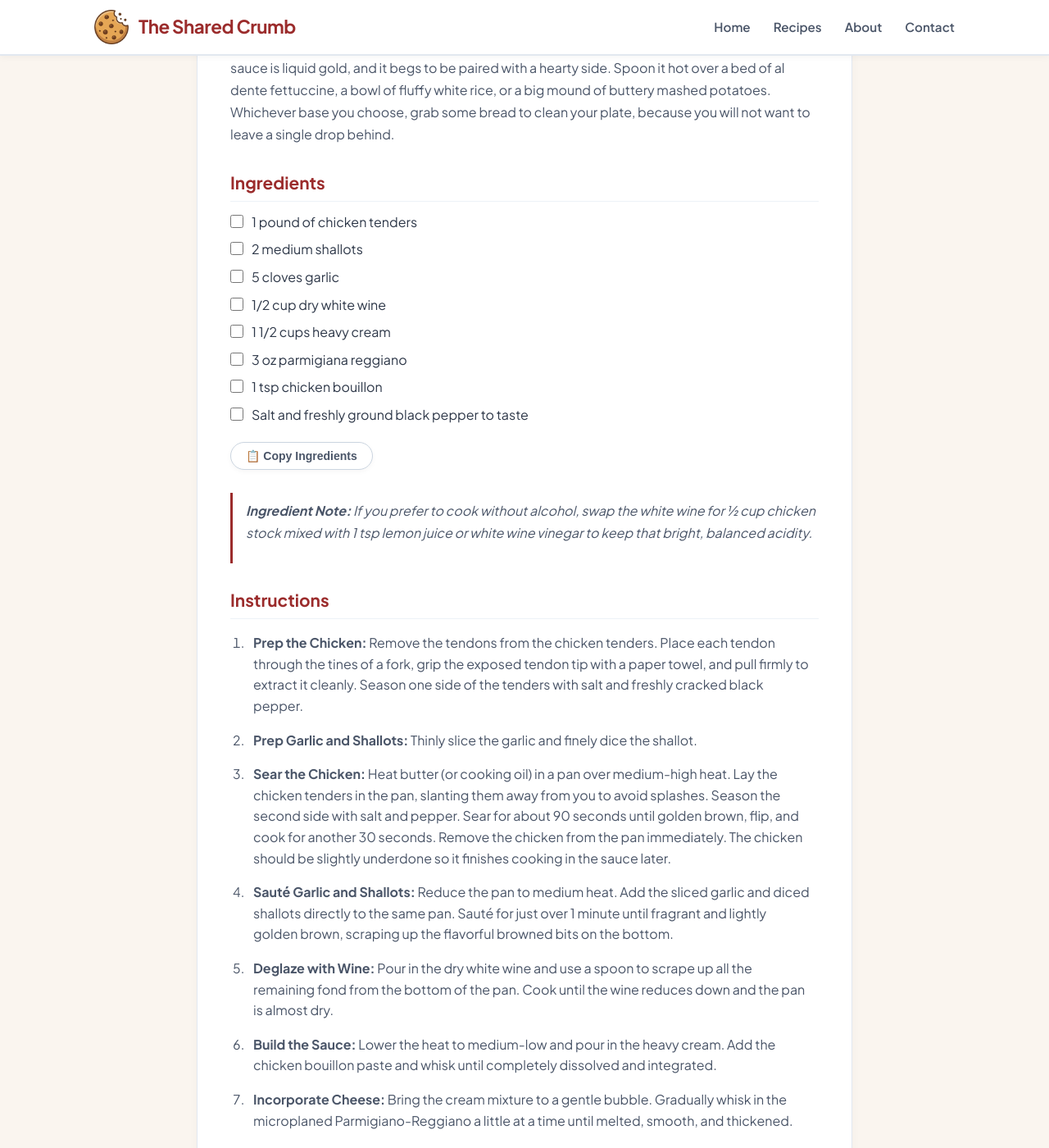
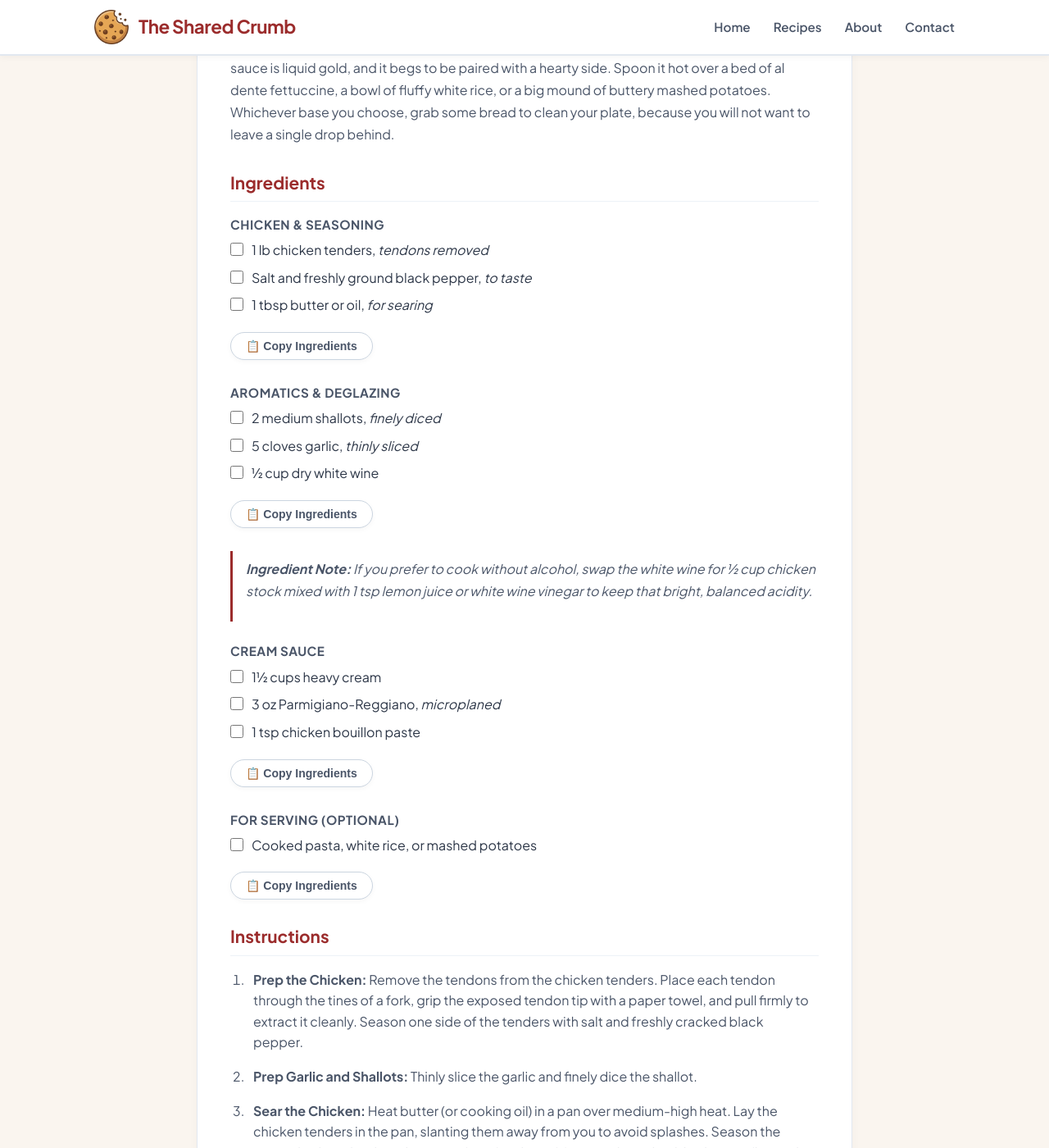
Before and after one commit to TheSharedCrumb/TheSharedCrumb, a Jekyll site: the page built from _recipes/Chicken_CreamyGarlicTenders.md, in a window 1280 px wide and 1400 px high, scrolled down 1089 px. Shown: the whole window at 82% size. Built offline with Jekyll 4.4.1, drawn with Linux system fonts in a browser that asks for light colours.

Commit message:
Refactor ingredients and instructions for clarity
Updated ingredient list with sections for Chicken & Seasoning, Aromatics & Deglazing, and Cream Sauce. Added notes for ingredient substitutions and serving suggestions.

```diff
--- a/_recipes/Chicken_CreamyGarlicTenders.md
+++ b/_recipes/Chicken_CreamyGarlicTenders.md
@@ -21,16 +21,26 @@ After flash-searing the chicken tenders, you toss the shallots and garlic direct
 The real beauty of this recipe is how effortlessly it turns into a full meal. That rich garlic parmesan sauce is liquid gold, and it begs to be paired with a hearty side. Spoon it hot over a bed of al dente fettuccine, a bowl of fluffy white rice, or a big mound of buttery mashed potatoes. Whichever base you choose, grab some bread to clean your plate, because you will not want to leave a single drop behind.
 
 ### Ingredients
-* 1 pound of chicken tenders
-* 2 medium shallots
-* 5 cloves garlic
-* 1/2 cup dry white wine
-* 1 1/2 cups heavy cream
-* 3 oz parmigiana reggiano
-* 1 tsp chicken bouillon
-* Salt and freshly ground black pepper to taste
+
+#### Chicken & Seasoning
+* 1 lb chicken tenders, _tendons removed_
+* Salt and freshly ground black pepper, _to taste_
+* 1 tbsp butter or oil, _for searing_
+
+#### Aromatics & Deglazing
+* 2 medium shallots, _finely diced_
+* 5 cloves garlic, _thinly sliced_
+* ½ cup dry white wine
 
 > **Ingredient Note:** If you prefer to cook without alcohol, swap the white wine for ½ cup chicken stock mixed with 1 tsp lemon juice or white wine vinegar to keep that bright, balanced acidity.
+
+#### Cream Sauce
+* 1½ cups heavy cream
+* 3 oz Parmigiano-Reggiano, _microplaned_
+* 1 tsp chicken bouillon paste
+
+#### For Serving (Optional)
+* Cooked pasta, white rice, or mashed potatoes
 
 ### Instructions
 1. **Prep the Chicken:** Remove the tendons from the chicken tenders. Place each tendon through the tines of a fork, grip the exposed tendon tip with a paper towel, and pull firmly to extract it cleanly. Season one side of the tenders with salt and freshly cracked black pepper.
```
